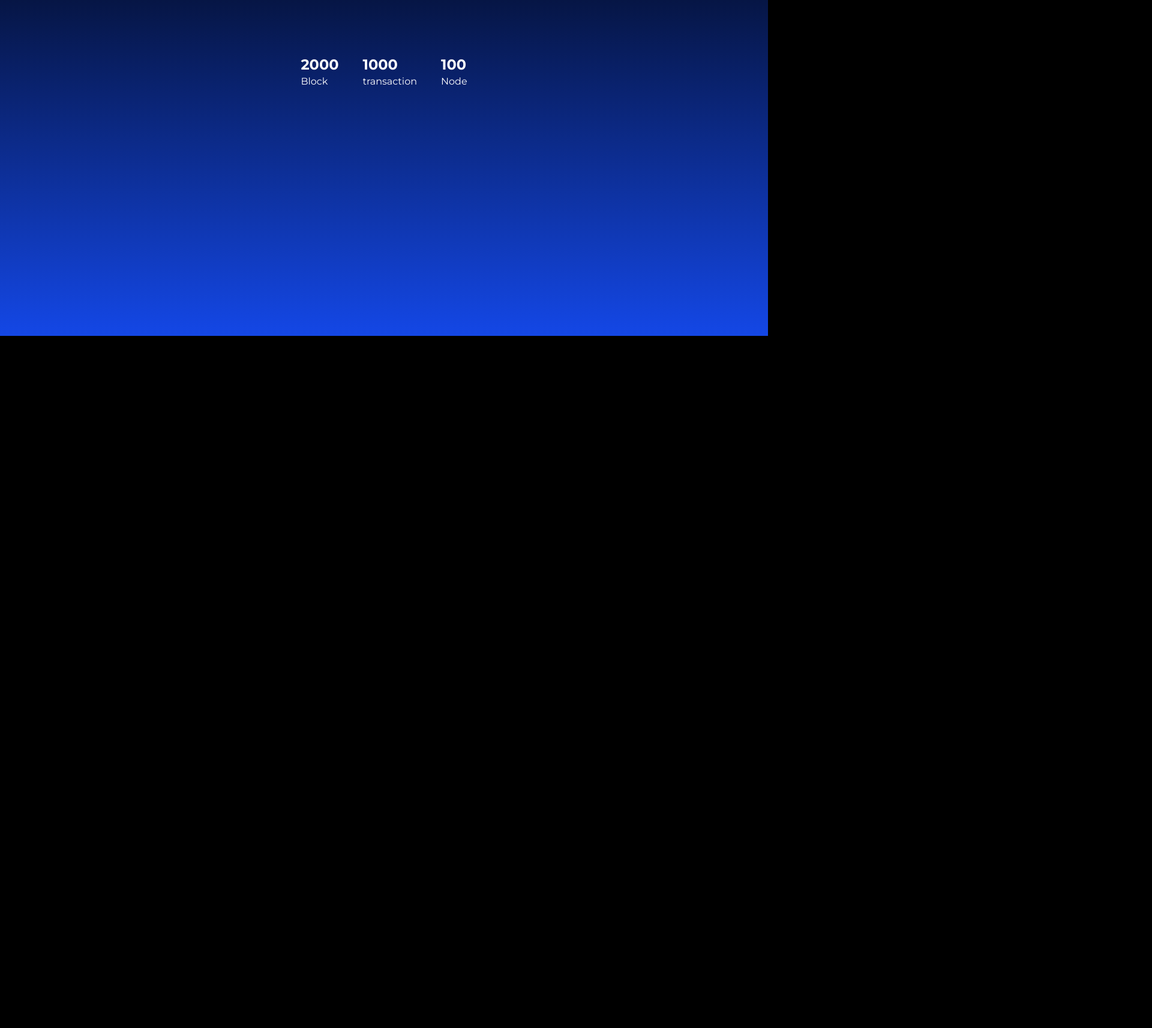
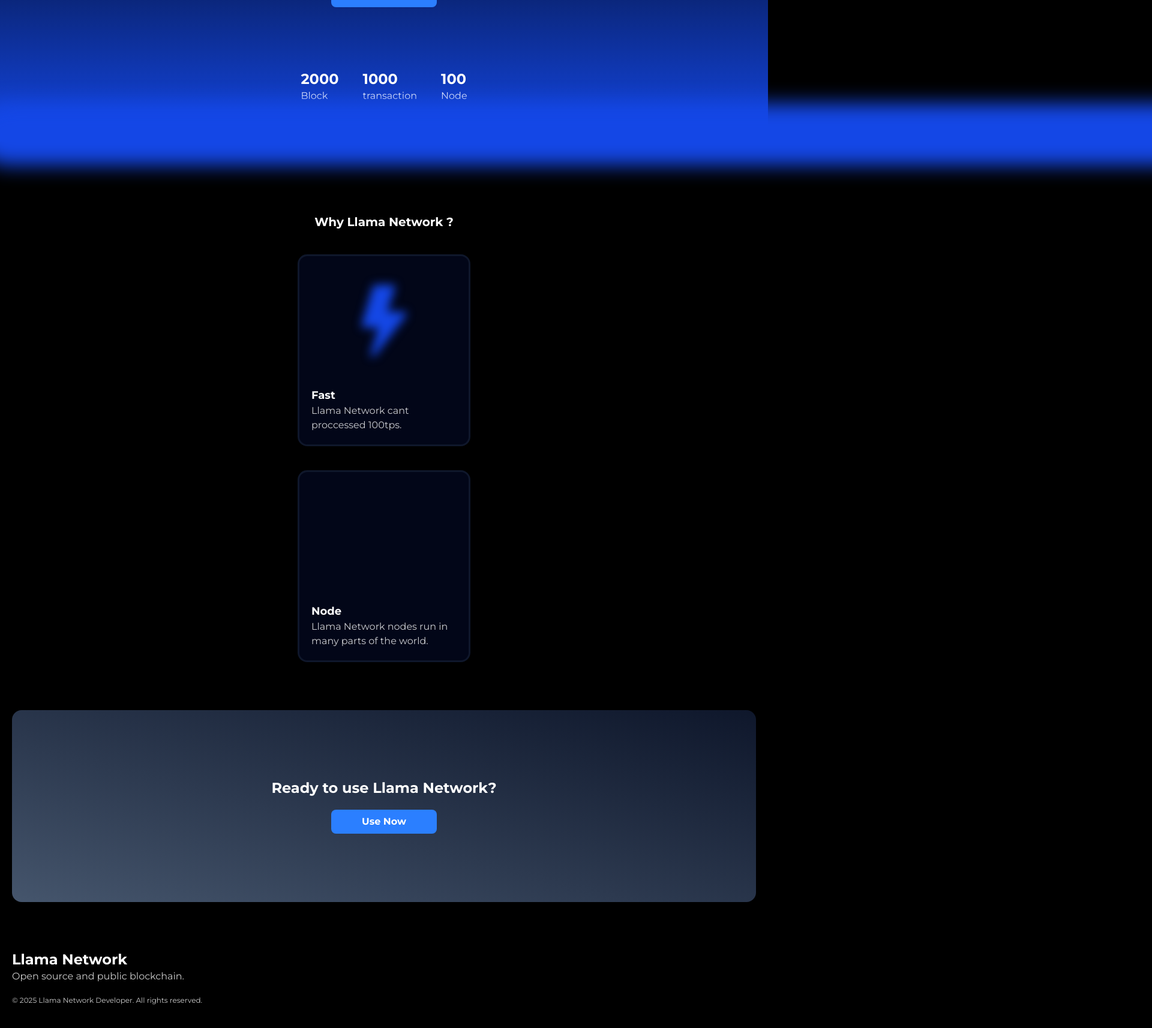
Before and after one commit to abhiassadevv/Llama-network-landing, a React (Vite) app: page / in a window 1280 px wide. Shown: the part 392-2106 px from the top of the page at 60% size, 1920 px wide, since content can reach past the window. Before the commit the page ends 952 px from the top, so only its background shows below. Built offline with nearby package versions, Linux system fonts and the light colour scheme.

Commit message:
Add banefit, CTA, and footer section

```diff
--- /dev/null
+++ b/src/components/BlurElement.jsx
@@ -0,0 +1,9 @@
+const BlurElement = () => {
+  return (
+    <>
+      <div className="absolute -bottom-10 -left-10 -right-10 bg-blue-700 blur-lg h-26 w-[200vw] rounded-full"></div>
+    </>
+  );
+};
+
+export default BlurElement;
--- /dev/null
+++ b/src/components/Card.jsx
@@ -0,0 +1,21 @@
+const Card = (props) => {
+  const { title, description, icon } = props;
+
+  return (
+    <>
+      <div className="bg-slate-950 border-3 border-slate-900 h-80 w-72 rounded-2xl p-5 flex flex-col justify-between">
+        <div className="flex justify-center items-center">
+          <i className={`${icon} text-[120px] text-blue-700 blur-sm`}></i>
+        </div>
+        <div>
+          <h4 className="text-lg font-bold text-white">{title}</h4>
+          <p className="text-base font-normal text-white opacity-80">
+            {description}
+          </p>
+        </div>
+      </div>
+    </>
+  );
+};
+
+export default Card;
--- a/src/pages/index.jsx
+++ b/src/pages/index.jsx
@@ -4,12 +4,16 @@ import Button from "../components/Button";
 
 import Statistic from "../components/Statistic";
 
+import BlurElement from "../components/BlurElement";
+
+import Card from "../components/Card";
+
 const MainPage = () => {
   return (
     <>
       <Navbar />
-      <main className="bg-gradient-to-t from-blue-700 to-transparent h-screen px-5">
-        <div className="flex flex-col justify-center items-center mt-10">
+      <main className="relative bg-gradient-to-t from-blue-700 to-transparent px-5 py-16">
+        <div className="flex flex-col justify-center items-center">
           <div className="bg-blue-700 w-44 h-8 rounded-full flex justify-center items-center gap-3">
             <i className="bi bi-broadcast text-white"></i>
             <p className="text-sm font-medium text-white">Testnet is Live!</p>
@@ -23,7 +27,7 @@ const MainPage = () => {
               JS.
             </p>
             <Button classname="text-base font-bold text-white rounded-lg mt-10">
-              Read Docs
+              <i className="bi bi-book-fill mr-2"></i>Read Docs
             </Button>
           </div>
         </div>
@@ -32,7 +36,44 @@ const MainPage = () => {
           <Statistic title="1000" description="transaction" />
           <Statistic title="100" description="Node" />
         </div>
+        <BlurElement />
       </main>
+      <section className="px-5 py-10">
+        <h3 className="text-xl font-bold text-white mt-20 text-center">
+          Why Llama Network ?
+        </h3>
+        <div className="flex flex-col justify-center items-center gap-10 mt-10">
+          <Card
+            title="Fast"
+            description="Llama Network cant proccessed 100tps."
+            icon="bi bi-lightning-fill"
+          />
+          <Card
+            title="Node"
+            description="Llama Network nodes run in many parts of the world."
+            icon="bi bi-globe-americas-fill"
+          />
+        </div>
+      </section>
+      <section className="px-5 py-10">
+        <div className="bg-gradient-to-tr from-slate-600 to-slate-900 h-80 rounded-2xl flex flex-col justify-center items-center">
+          <h5 className="text-2xl font-bold text-white text-center">
+            Ready to use Llama Network?
+          </h5>
+          <Button classname="rounded-lg text-base font-bold text-white mt-5">
+            Use Now
+          </Button>
+        </div>
+      </section>
+      <footer className="px-5 py-10">
+        <h5 className="text-2xl font-bold text-white">Llama Network</h5>
+        <p className="text-base font-normal text-white opacity-80">
+          Open source and public blockchain.
+        </p>
+        <p className="text-xs font-normal text-white opacity-80 mt-5">
+          &copy; 2025 Llama Network Developer. All rights reserved.
+        </p>
+      </footer>
     </>
   );
 };
```
